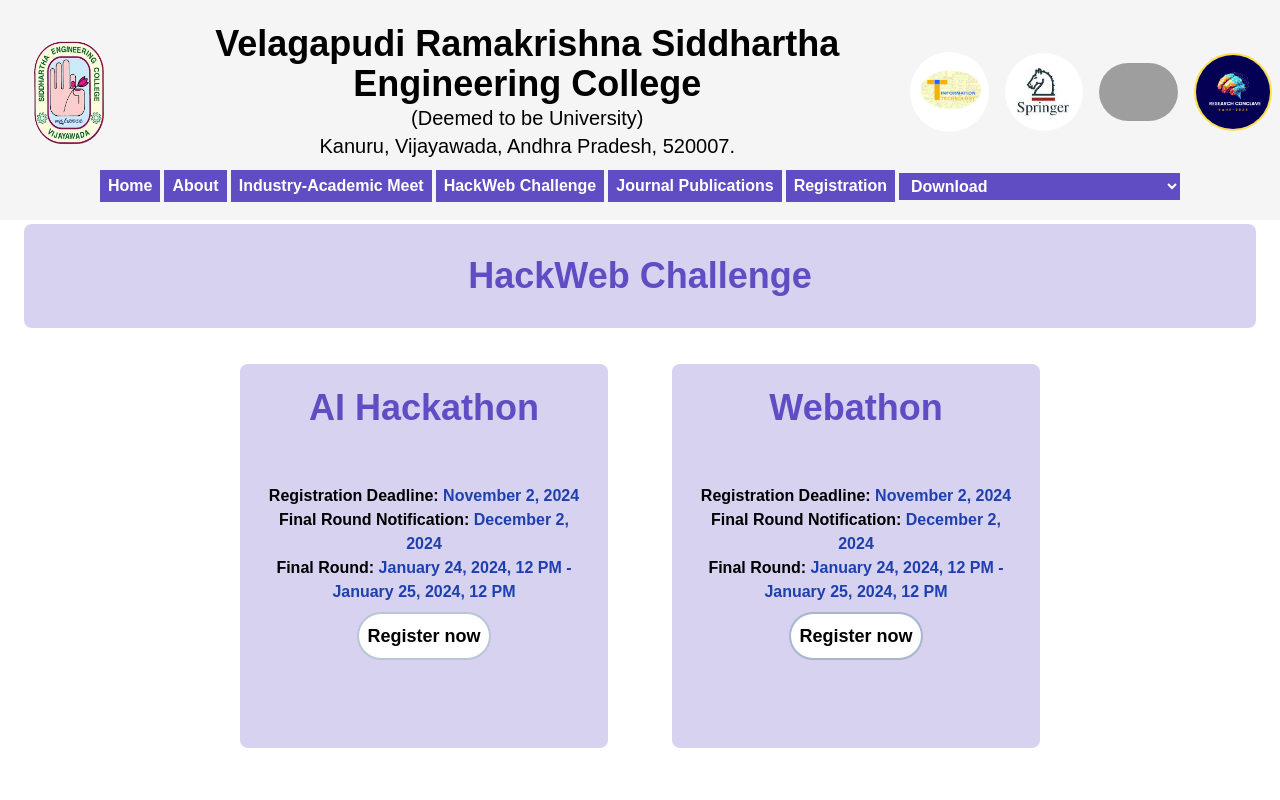
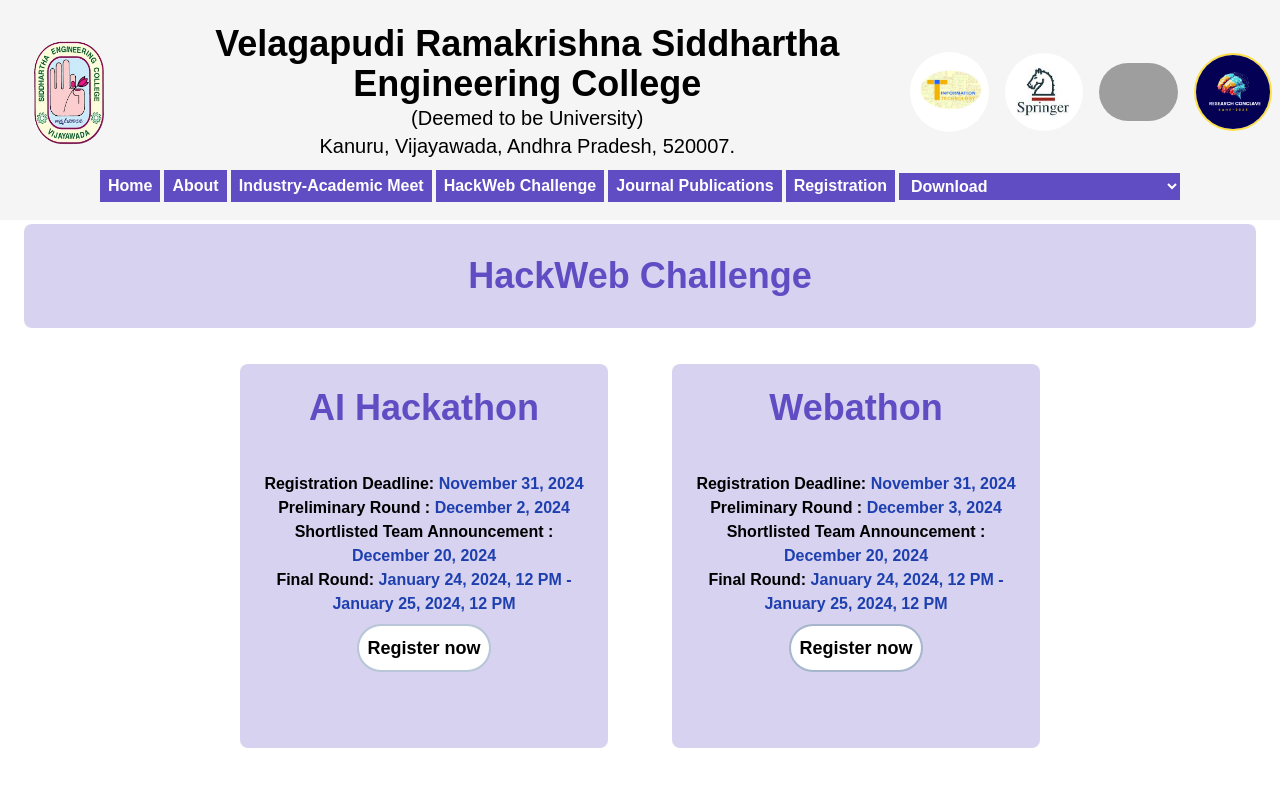
Before and after one commit to roshaneleshaddai/rdconclave, a Next.js app: page /hackathon in a window 1280 px wide. Shown: the top 800 px of the page. Built offline with nearby package versions, Linux system fonts and the light colour scheme; grey boxes are pictures that could not be loaded; a web font is replaced by a local one.

Commit message:
Update page.jsx

```diff
--- a/app/hackathon/page.jsx
+++ b/app/hackathon/page.jsx
@@ -140,8 +140,9 @@ export default function Hackathon() {
     </div>
     {/* Date, Time, and Button Section */}
     <div className="flex-1 flex flex-col items-center justify-center font-bold">
-      <p className="text-center">Registration Deadline:<span className="text-blue-800"> November 2, 2024</span></p>
-      <p className="text-center">Final Round Notification:<span className="text-blue-800"> December 2, 2024</span></p>
+      <p className="text-center">Registration Deadline:<span className="text-blue-800"> November 31, 2024</span></p>
+      <p className="text-center">Preliminary Round :<span className="text-blue-800"> December 2, 2024</span></p>
+      <p className="text-center">Shortlisted Team Announcement :<span className="text-blue-800"> December 20, 2024</span></p>
       <p className="text-center">Final Round:<span className="text-blue-800"> January 24, 2024, 12 PM - January 25, 2024, 12 PM</span></p>
       <button className="p-2 m-2 bg-white text-lg border-2 border-[#4F709C]/40 hover:border-[#604CC3]  rounded-full">
         <Link href="https://forms.gle/u7b8FL1UG8cA5Tu2A">
@@ -164,10 +165,10 @@ export default function Hackathon() {
     </div>
     {/* Date, Time, and Button Section */}
     <div className="flex-1 flex flex-col items-center justify-center font-bold">
-      <p className="text-center">Registration Deadline:<span className="text-blue-800"> November 2, 2024</span></p>
-      <p className="text-center">Final Round Notification:<span className="text-blue-800"> December 2, 2024</span></p>
+     <p className="text-center">Registration Deadline:<span className="text-blue-800"> November 31, 2024</span></p>
+      <p className="text-center">Preliminary Round :<span className="text-blue-800"> December 3, 2024</span></p>
+      <p className="text-center">Shortlisted Team Announcement :<span className="text-blue-800"> December 20, 2024</span></p>
       <p className="text-center">Final Round:<span className="text-blue-800"> January 24, 2024, 12 PM - January 25, 2024, 12 PM</span></p>
-
       <button className="p-2 m-2 bg-white text-lg border-2 border-[#4F709C]/50 hover:border-[#4F709C] rounded-full">
       <Link href="https://forms.gle/u7b8FL1UG8cA5Tu2A">
         Register now
```
